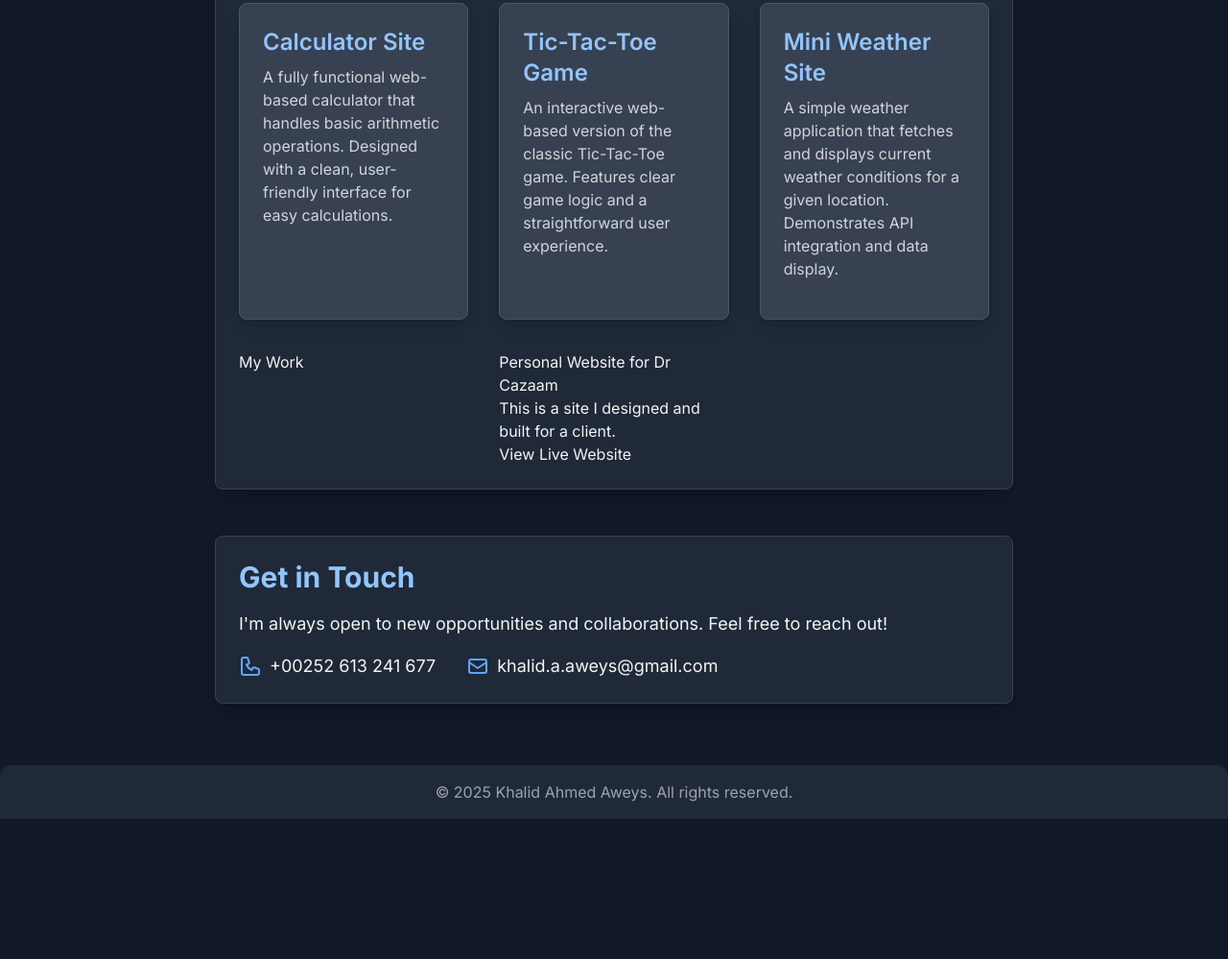
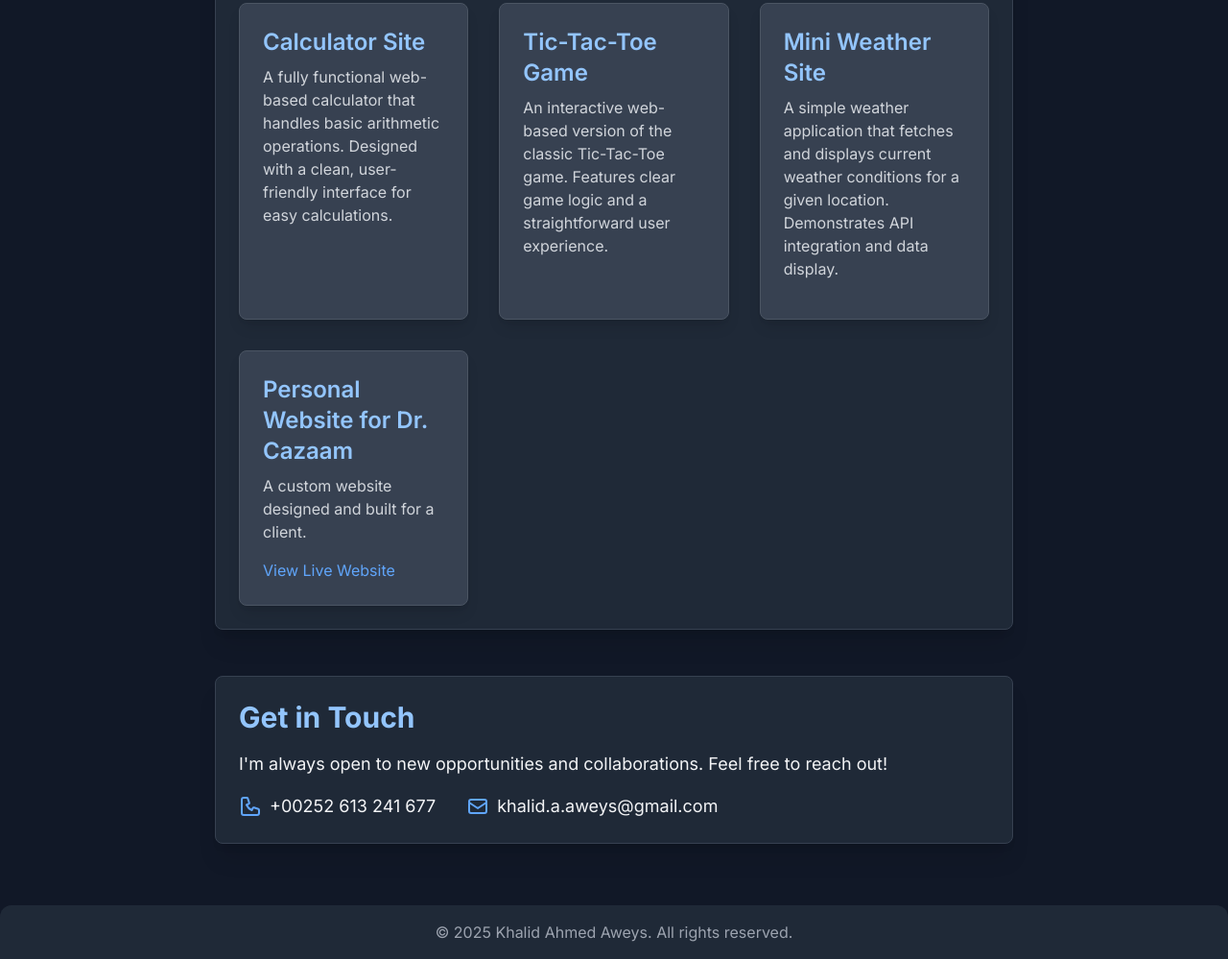
Before and after one commit to EngKhalidAA/EngKhalidAA.github.io, a plain HTML site: page index.html in a window 1280 px wide. Shown: the part 1325-2324 px from the top of the page at 96% size. Before the commit the page ends 2178 px from the top, so only its background shows below. Drawn offline with nearby package versions, Linux system fonts and the light colour scheme.

Commit message:
Add files via upload

```diff
--- a/index.html
+++ b/index.html
@@ -4,9 +4,7 @@
     <meta charset="UTF-8">
     <meta name="viewport" content="width=device-width, initial-scale=1.0">
     <title>Khalid Ahmed Aweys - Portfolio</title>
-    <!-- Tailwind CSS CDN -->
     <script src="https://cdn.tailwindcss.com"></script>
-    <!-- Custom styles for Inter font and additional styling -->
     <style>
         @import url('https://fonts.googleapis.com/css2?family=Inter:wght@400;600;700;800&display=swap');
         body {
@@ -20,7 +18,6 @@
 </head>
 <body class="min-h-screen bg-gray-900 text-gray-100">
 
-    <!-- Header Section -->
     <header class="py-6 px-4 sm:px-6 lg:px-8 bg-gray-800 shadow-lg rounded-b-xl">
         <div class="max-w-4xl mx-auto flex flex-col sm:flex-row justify-between items-center">
             <h1 class="text-4xl font-extrabold text-blue-400 mb-2 sm:mb-0 rounded-md">Khalid Ahmed Aweys</h1>
@@ -36,10 +33,8 @@
     </header>
 
     <main class="max-w-4xl mx-auto py-8 px-4 sm:px-6 lg:px-8">
-        <!-- About Section -->
         <section id="about" class="mb-12 p-6 bg-gray-800 rounded-lg shadow-xl border border-gray-700">
             <h2 class="text-3xl font-bold text-blue-300 mb-4 rounded-md">About Me</h2>
-            <!-- Added Profile Image -->
             <div class="flex justify-center mb-6">
                 <img src="http://googleusercontent.com/file_content/1" alt="Khalid Ahmed Aweys Profile" class="w-40 h-40 object-cover rounded-full border-4 border-blue-500 shadow-lg">
             </div>
@@ -51,7 +46,6 @@
             </p>
         </section>
 
-        <!-- Skills Section -->
         <section id="skills" class="mb-12 p-6 bg-gray-800 rounded-lg shadow-xl border border-gray-700">
             <h2 class="text-3xl font-bold text-blue-300 mb-4 rounded-md">Skills</h2>
             <div class="grid grid-cols-1 md:grid-cols-2 gap-6">
@@ -72,12 +66,10 @@
                         <li>Responsive Web Design</li>
                         <li>Front-end Development</li>
                         <li>UI/UX Principles</li>
-                        <!-- Add specific frameworks/libraries here, e.g., React, Node.js, etc. -->
-                    </ul>
+                        </ul>
                 </div>
             </div>
-            <div class="mt-6"> <!-- New section for Languages -->
-                <h3 class="text-2xl font-semibold text-gray-200 mb-2 rounded-md">Languages</h3>
+            <div class="mt-6"> <h3 class="text-2xl font-semibold text-gray-200 mb-2 rounded-md">Languages</h3>
                 <ul class="list-disc list-inside text-lg leading-relaxed">
                     <li>Somali (Native)</li>
                     <li>English (Second Language)</li>
@@ -86,52 +78,40 @@
             </div>
         </section>
 
-        <!-- Projects Section -->
         <section id="projects" class="mb-12 p-6 bg-gray-800 rounded-lg shadow-xl border border-gray-700">
             <h2 class="text-3xl font-bold text-blue-300 mb-4 rounded-md">My Projects</h2>
             <div class="grid grid-cols-1 md:grid-cols-2 lg:grid-cols-3 gap-8">
-                <!-- Project Card: Calculator Site -->
                 <div class="project-card bg-gray-700 p-6 rounded-lg shadow-lg hover:shadow-2xl transition-shadow duration-300 border border-gray-600">
                     <h3 class="text-2xl font-semibold text-blue-300 mb-2 rounded-md">Calculator Site</h3>
                     <p class="project-description text-gray-300 mb-4">
                         A fully functional web-based calculator that handles basic arithmetic operations. Designed with a clean, user-friendly interface for easy calculations.
                     </p>
-                    <!-- Optional: Add a link to the live project or GitHub repo -->
-                    <!-- <a href="#" target="_blank" rel="noopener noreferrer" class="text-blue-400 hover:underline">View Project</a> -->
-                </div>
+                    </div>
 
-                <!-- Project Card: Tic-Tac-Toe Game -->
                 <div class="project-card bg-gray-700 p-6 rounded-lg shadow-lg hover:shadow-2xl transition-shadow duration-300 border border-gray-600">
                     <h3 class="text-2xl font-semibold text-blue-300 mb-2 rounded-md">Tic-Tac-Toe Game</h3>
                     <p class="project-description text-gray-300 mb-4">
                         An interactive web-based version of the classic Tic-Tac-Toe game. Features clear game logic and a straightforward user experience.
                     </p>
-                    <!-- Optional: Add a link to the live project or GitHub repo -->
-                    <!-- <a href="#" target="_blank" rel="noopener noreferrer" class="text-blue-400 hover:underline">View Project</a> -->
-                </div>
+                    </div>
 
-                <!-- Project Card: Mini Weather Site -->
                 <div class="project-card bg-gray-700 p-6 rounded-lg shadow-lg hover:shadow-2xl transition-shadow duration-300 border border-gray-600">
                     <h3 class="text-2xl font-semibold text-blue-300 mb-2 rounded-md">Mini Weather Site</h3>
                     <p class="project-description text-gray-300 mb-4">
                         A simple weather application that fetches and displays current weather conditions for a given location. Demonstrates API integration and data display.
                     </p>
-                    <!-- Optional: Add a link to the live project or GitHub repo -->
-                    <!-- <a href="#" target="_blank" rel="noopener noreferrer" class="text-blue-400 hover:underline">View Project</a> -->
+                    </div>
+
+                <div class="project-card bg-gray-700 p-6 rounded-lg shadow-lg hover:shadow-2xl transition-shadow duration-300 border border-gray-600">
+                    <h3 class="text-2xl font-semibold text-blue-300 mb-2 rounded-md">Personal Website for Dr. Cazaam</h3>
+                    <p class="project-description text-gray-300 mb-4">
+                        A custom website designed and built for a client.
+                    </p>
+                    <a href="https://EngKhalidAA.github.io/DRCAZAAM" target="_blank" rel="noopener noreferrer" class="text-blue-400 hover:underline">View Live Website</a>
                 </div>
-		<h2>My Work</h2>
-		<div>
-			  <h3>Personal Website for Dr Cazaam</h3>
-			  <p>This is a site I designed and built for a client.</p>
-			  <div>
-				<a href="https://EngKhalidAA.github.io/DRCAZAAM" target="_blank">View Live Website</a>
-			</div>
-
-		</div>
             </div>
         </section>
 
-        <!-- Contact Section -->
         <section id="contact" class="p-6 bg-gray-800 rounded-lg shadow-xl border border-gray-700">
             <h2 class="text-3xl font-bold text-blue-300 mb-4 rounded-md">Get in Touch</h2>
             <p class="text-lg leading-relaxed mb-4">
@@ -139,14 +119,12 @@
             </p>
             <div class="flex flex-col sm:flex-row gap-4 sm:gap-8">
                 <div class="flex items-center text-lg">
-                    <!-- Phone Icon (Lucide React equivalent, but inline SVG for HTML) -->
                     <svg class="w-6 h-6 mr-2 text-blue-400" fill="none" stroke="currentColor" viewBox="0 0 24 24" xmlns="http://www.w3.org/2000/svg">
                         <path stroke-linecap="round" stroke-linejoin="round" stroke-width="2" d="M3 5a2 2 0 012-2h3.28a1 1 0 01.948.684l1.498 4.493a1 1 0 01-.502 1.21l-2.257 1.13a11.042 11.042 0 005.516 5.516l1.13-2.257a1 1 0 011.21-.502l4.493 1.498a1 1 0 01.684.949V19a2 2 0 01-2 2H5a2 2 0 01-2-2V5z"></path>
                     </svg>
                     <span>+00252 613 241 677</span>
                 </div>
                 <div class="flex items-center text-lg">
-                    <!-- Email Icon (Lucide React equivalent, but inline SVG for HTML) -->
                     <svg class="w-6 h-6 mr-2 text-blue-400" fill="none" stroke="currentColor" viewBox="0 0 24 24" xmlns="http://www.w3.org/2000/svg">
                         <path stroke-linecap="round" stroke-linejoin="round" stroke-width="2" d="M3 8l7.89 5.26a2 2 0 002.22 0L21 8m-9 6h.01M5 19h14a2 2 0 002-2V7a2 2 0 00-2-2H5a2 2 0 00-2 2v10a2 2 0 002 2z"></path>
                     </svg>
```
